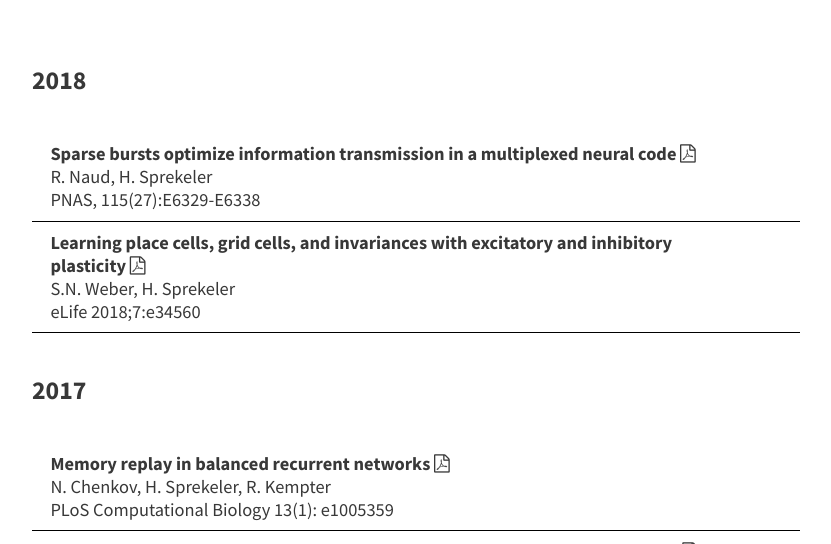
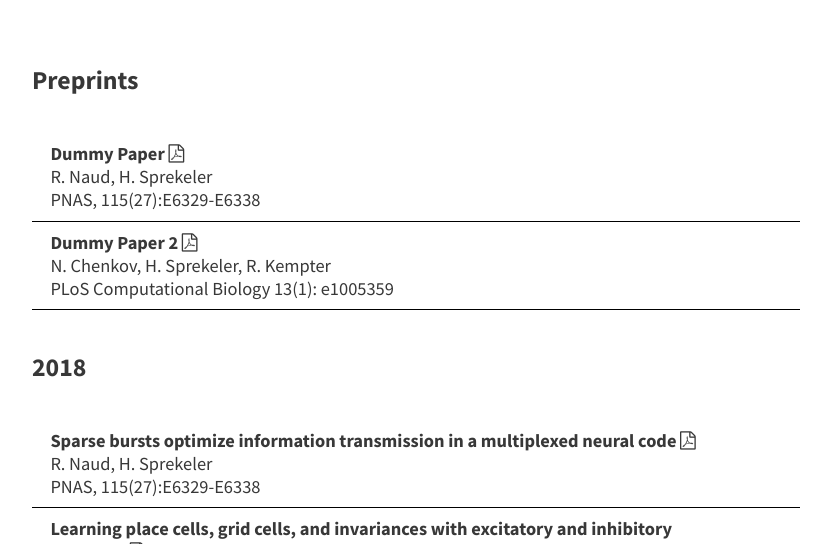
Before and after one commit to ge00rg/website-heroku, a Jekyll site: the page built from pages/3_publications.md, in a window 1280 px wide and 900 px high, cut to the strip 356-900 px from the top of the window. Shown: the whole strip, without its empty margins (224-1055 px from the left). Built offline with Jekyll 4.4.1, drawn with Linux system fonts in a browser that asks for light colours.

Commit message:
added preprint section to publications

```diff
--- a/_data/publications.json
+++ b/_data/publications.json
@@ -1,4 +1,20 @@
 [
+{
+    "title": "Dummy Paper",
+    "author": "R. Naud, H. Sprekeler",
+    "year": "2018",
+    "journal": "PNAS, 115(27):E6329-E6338",
+    "link" : "http://www.pnas.org/content/pnas/early/2018/06/21/1720995115.full.pdf",
+    "preprint": "true"
+},
+{
+    "title": "Dummy Paper 2",
+    "author": "N. Chenkov, H. Sprekeler, R. Kempter",
+    "year": "2017",
+    "journal": "PLoS Computational Biology 13(1): e1005359",
+    "link" : "http://journals.plos.org/ploscompbiol/article/file?id=10.1371/journal.pcbi.1005359&type=printable",
+    "preprint": "true"
+},
 {
     "title": "Sparse bursts optimize information transmission in a multiplexed neural code",
     "author": "R. Naud, H. Sprekeler",
--- a/_layouts/research_filter.html
+++ b/_layouts/research_filter.html
@@ -87,9 +87,9 @@ a.head:hover{
                         </h5>
                     <div style="position: relative;">
                         {% if project.image %}
-                            <img src="{{site.baseurl}}/assets/img/research/{{project.image}}" style="float: left; padding: 20px 20px 10px 0px; height: 250px; min-height: 250xpx;">
+                            <img src="{{site.baseurl}}/assets/img/research/{{project.image}}" style="float: left; padding: 20px 20px 10px 0px; width: 350px; min-height: 250xpx;">
                         {% else %}
-                            <img src="{{site.baseurl}}/{{site.emergency-img}}" style="float: left; padding: 20px 20px 10px 0px; height: 250px;">
+                            <img src="{{site.baseurl}}/{{site.emergency-img}}" style="float: left; padding: 20px 20px 10px 0px; width: 350px;">
                         {% endif %}
 
                         {% assign leftpix=-30 %}
--- a/pages/3_publications.md
+++ b/pages/3_publications.md
@@ -7,7 +7,9 @@ customjs:
 subtitle:
 banner-img: "publications_cut_scale.JPG"
 ---
+<head>
 <link rel="stylesheet" href="https://cdnjs.cloudflare.com/ajax/libs/font-awesome/4.7.0/css/font-awesome.min.css">
+</head>
 
 {% assign publications=site.data.publications | sort: 'year' | reverse %}
 
@@ -19,13 +21,33 @@ banner-img: "publications_cut_scale.JPG"
 
 {% assign years=years|uniq %}
 
+{% assign preprints="false" %}
+{% for paper in site.data.publications %}
+    {% if paper.preprint=="true" %}
+        {% assign preprints="true" %}
+    {% endif %}
+{% endfor %}
+
+{% if preprints=="true" %}
+<h3>Preprints</h3>
+<table class="publications">
+{% for paper in site.data.publications %}
+{% if paper.preprint=="true" %}
+	<tr><td width="100%"> <a class="paperlink" href="{{paper.link}}"><b>{{paper.title}}</b> {% if paper.link %}<i class="fa fa-file-pdf-o"></i>{% endif %}<br>{{paper.author}} <br> {{paper.journal}}</a></td><td></td></tr>
+{% endif %}
+{% endfor %}
+</table>
+{% endif %}
+
 {% for i in years %}
 <h3>{{i}}</h3>
 <table class="publications">
 {% for paper in site.data.publications %}
+{% unless paper.preprint=="true" %}
 {% if paper.year==i %}
 	<tr><td width="100%"> <a class="paperlink" href="{{paper.link}}"><b>{{paper.title}}</b> {% if paper.link %}<i class="fa fa-file-pdf-o"></i>{% endif %}<br>{{paper.author}} <br> {{paper.journal}}</a></td><td></td></tr>
 {% endif %}
+{% endunless %}
 {% endfor %}
 </table>
 {% endfor %}
```
